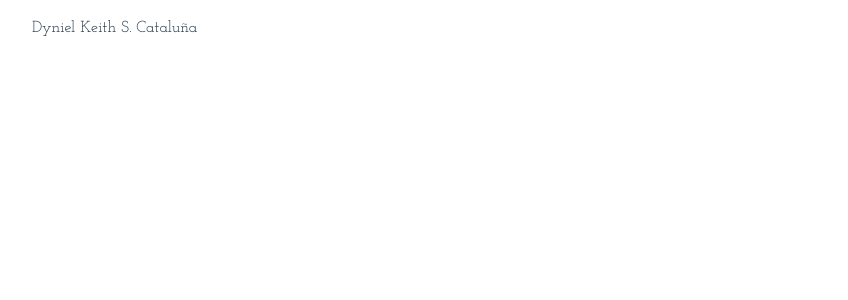
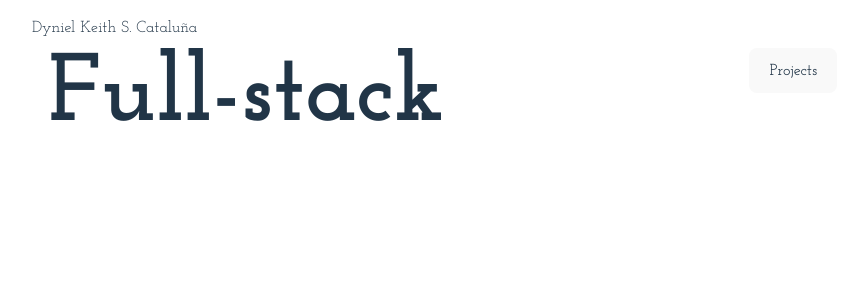
Before and after one commit to iam7kei/iam7kei.github.io, a React (Vite) app: page / in a window 1280 px wide. Shown: the top 300 px of the page, without its empty margins (0-848 px from the left). Built offline with nearby package versions, Linux system fonts and the light colour scheme.

Commit message:
added tailwind css

```diff
--- a/src/App.css
+++ b/src/App.css
@@ -1,10 +1,3 @@
-#root {
-  max-width: 1280px;
-  margin: 0 auto;
-  padding: 2rem;
-  text-align: center;
-}
-
 .logo {
   height: 6em;
   padding: 1.5em;
@@ -72,5 +65,7 @@
 }
 
 .container {
+  width: 100vw;
+  max-width: 100vw;
   padding: 3rem;
 }
--- a/src/index.css
+++ b/src/index.css
@@ -30,7 +30,6 @@ a:hover {
 body {
   margin: 0;
   display: flex;
-  place-items: center;
   min-width: 320px;
   min-height: 100vh;
 }
--- a/src/output.css
+++ b/src/output.css
@@ -594,21 +594,25 @@ video {
   display: flex;
 }
 
+.w-2\/3{
+  width: 66.666667%;
+}
+
 .flex-row{
   flex-direction: row;
 }
 
-.text-3xl{
-  font-size: 1.875rem;
-  line-height: 2.25rem;
+.justify-between{
+  justify-content: space-between;
 }
 
-.font-bold{
-  font-weight: 700;
+.text-8xl{
+  font-size: 6rem;
+  line-height: 1;
 }
 
-.underline{
-  text-decoration-line: underline;
+.font-extrabold{
+  font-weight: 800;
 }
 
 :root {
@@ -637,7 +641,6 @@ a:hover {
 body {
   margin: 0;
   display: flex;
-  place-items: center;
   min-width: 320px;
   min-height: 100vh;
 }
--- a/src/pages/home/index.jsx
+++ b/src/pages/home/index.jsx
@@ -5,14 +5,19 @@ function Home() {
   console.log('home')
   return (
     <DefaultLayout>
-      <div className="home-hero-header">
-        <div className="home-hero-header-row flex flex-row">
+     <div className="home-hero-header w-2/3">
+          <div className="home-hero-header-row flex flex-row justify-between">
+            <div>
+              <p className="font-extrabold text-8xl">Full-stack</p>
+            </div>
+            <div>
+              <button>Projects</button>
+            </div>
+          </div>
+          <div className="home-hero-header-row">
 
+          </div>
         </div>
-        <div className="home-hero-header-row">
-
-        </div>
-      </div>
 
     </DefaultLayout>
   );
```
